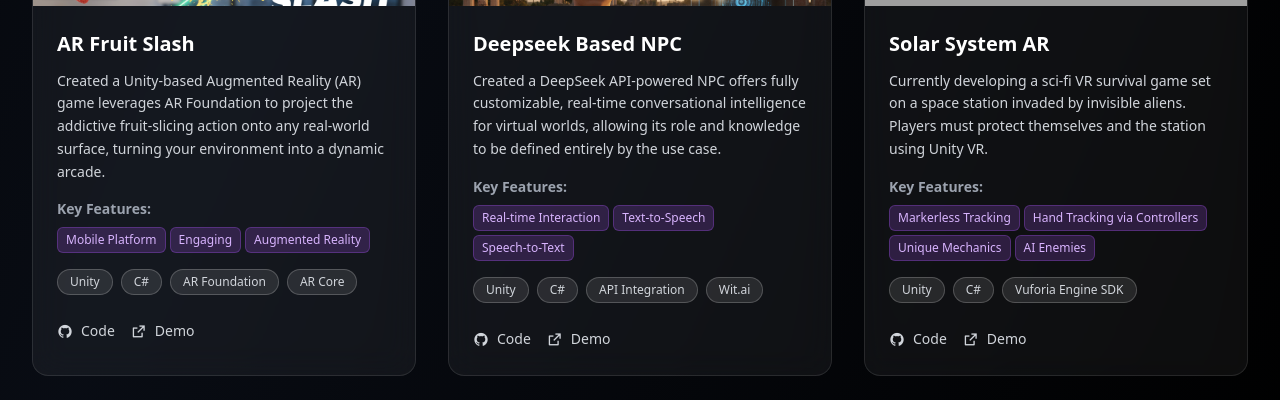
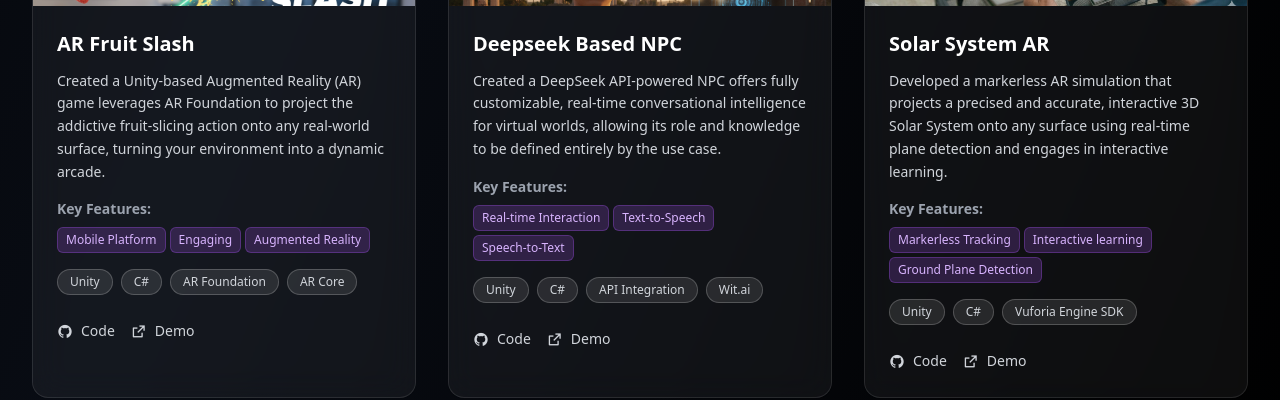
Before and after one commit to Lucky1403/Portfolio-Website, a React (Vite) app: page / in a window 1280 px wide. Shown: the part 5525-5925 px from the top of the page. Built offline with nearby package versions, Linux system fonts and the light colour scheme; grey boxes are pictures that could not be loaded.

Commit message:
Added details of Solar System AR Project

```diff
--- a/src/pages/home/components/ProjectsSection.tsx
+++ b/src/pages/home/components/ProjectsSection.tsx
@@ -108,7 +108,7 @@ export default function ProjectsSection() {
     {
       id: 10,
       title: 'AR Fruit Slash',
-      category: 'vr',
+      category: 'ar',
       description: 'Created a Unity-based Augmented Reality (AR) game leverages AR Foundation to project the addictive fruit-slicing action onto any real-world surface, turning your environment into a dynamic arcade.',
       image: '/assets/AR Fruit Slash.png',
       tech: ['Unity', 'C#', 'AR Foundation', 'AR Core'],
@@ -132,11 +132,11 @@ export default function ProjectsSection() {
       id: 12,
       title: 'Solar System AR',
       category: 'ar',
-      description: 'Currently developing a sci-fi VR survival game set on a space station invaded by invisible aliens. Players must protect themselves and the station using Unity VR.',
-      image: 'https://readdy.ai/api/search-image?query=Sci-fi%20VR%20survival%20game%20screenshot%20showing%20futuristic%20space%20station%20interior%20with%20dark%20corridors%2C%20invisible%20alien%20threats%2C%20high-tech%20equipment%2C%20atmospheric%20lighting%2C%20Unity%20game%20engine%20graphics%2C%20immersive%20VR%20experience%20with%20holographic%20interfaces%20and%20space%20environment&width=600&height=400&seq=echoes-void&orientation=landscape',
+      description: 'Developed a markerless AR simulation that projects a precised and accurate, interactive 3D Solar System onto any surface using real-time plane detection and engages in interactive learning.',
+      image: '/assets/Solar System AR.png',
       tech: ['Unity', 'C#', 'Vuforia Engine SDK'],
-      features: ['Markerless Tracking', 'Hand Tracking via Controllers', 'Unique Mechanics', 'AI Enemies'],
-      // github: 'https://github.com/Lucky1403',
+      features: ['Markerless Tracking','Interactive learning','Ground Plane Detection'],
+      github: 'https://github.com/Lucky1403/Solar-System-AR',
       // demo: '#',
       status: 'In Development'
     }
```
Also changed, not shown: public/assets/Solar System AR.png (added).
